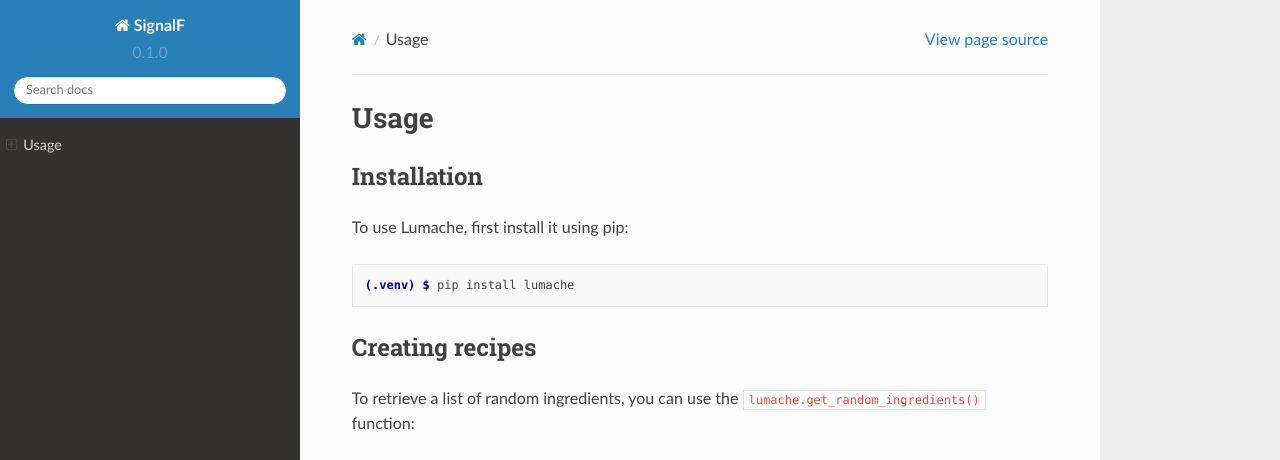
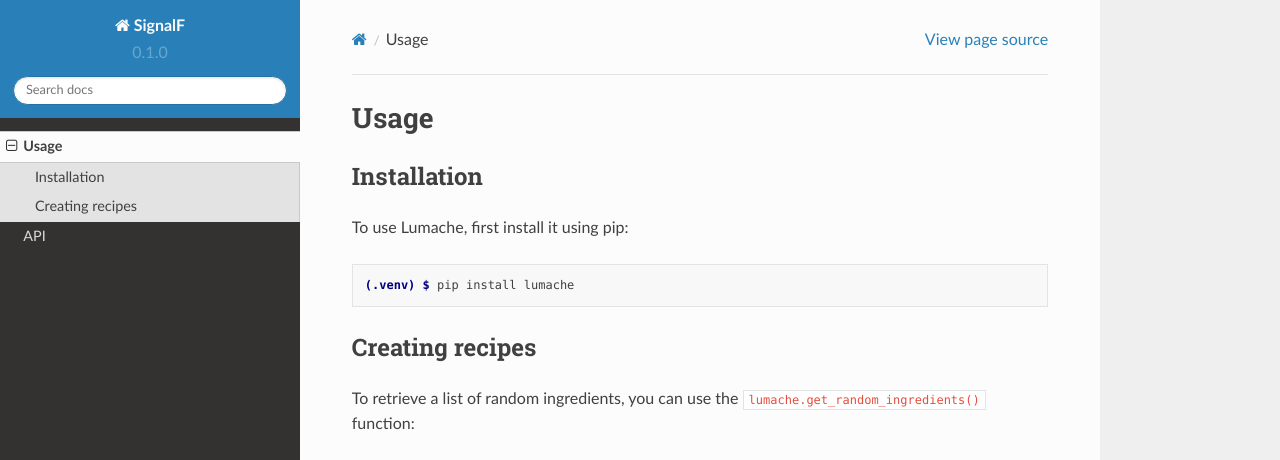
Before and after one commit to SignalF/SignalF.Documentation, a Sphinx documentation site: the page built from docs/source/usage.rst, in a window 1280 px wide and 1095 px high. Shown: the top 460 px of the window. Built offline with Sphinx 7.4.7 and the Read the Docs theme 2.0.0, drawn with Linux system fonts in a browser that asks for light colours; part of the change alters nothing that is shown; grey boxes are pictures that could not be loaded.

```diff
--- a/docs/source/conf.py
+++ b/docs/source/conf.py
@@ -10,6 +10,7 @@ release = '0.1'
 version = '0.1.0'
 
 # -- General configuration
+master_doc = "contents"
 
 extensions = [
     'sphinx.ext.duration',
```
